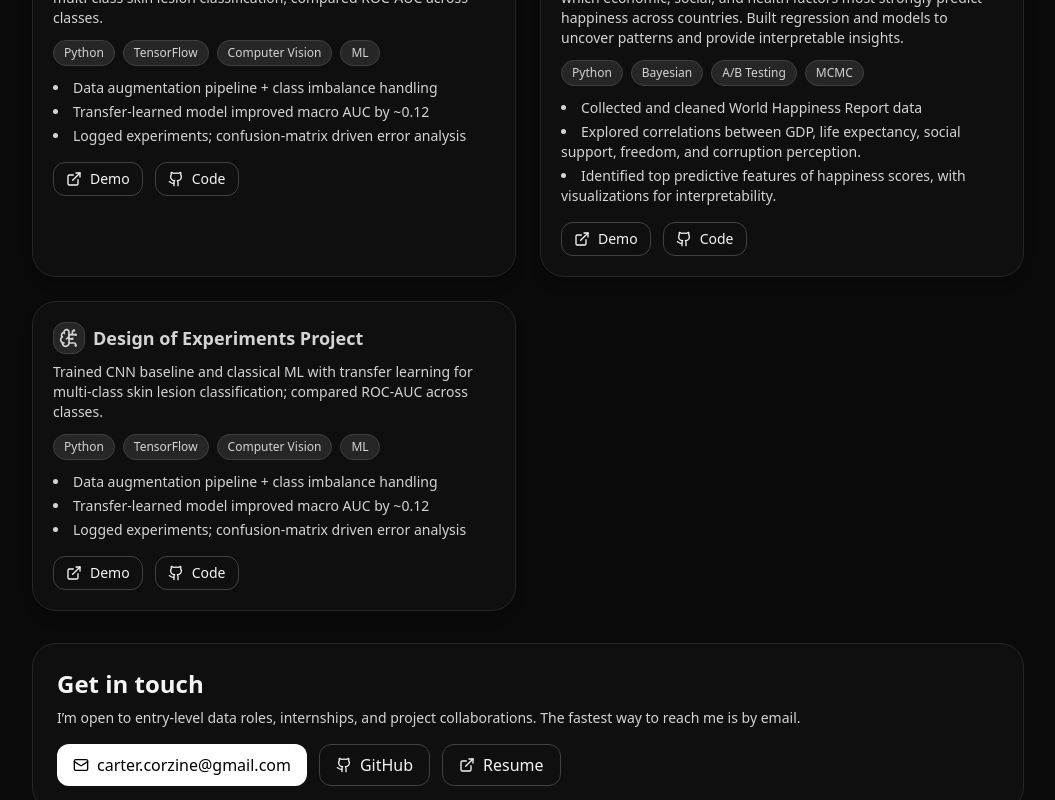
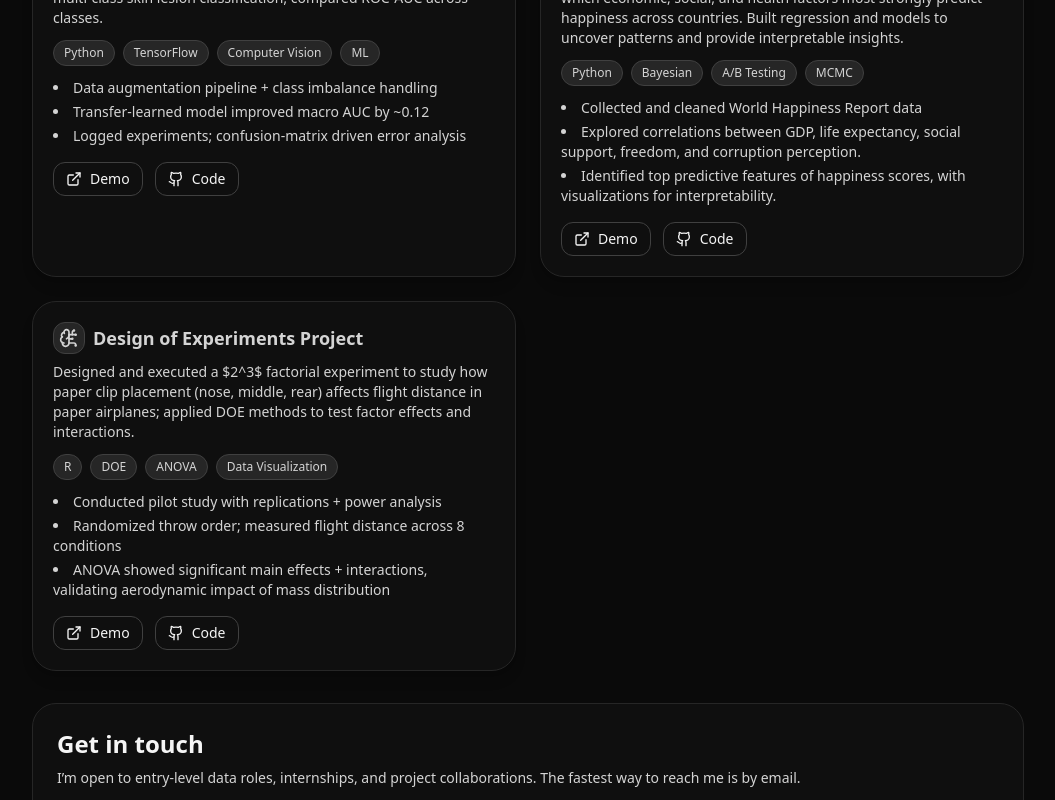
Before and after one commit to cartercorzine/Portfolio, a React (Vite) app: page / in a window 1280 px wide. Shown: the part 942-1742 px from the top of the page, without its empty margins (112-1167 px from the left). Built offline with nearby package versions, Linux system fonts and the light colour scheme.

Commit message:
added DOE discription

```diff
--- a/src/App.jsx
+++ b/src/App.jsx
@@ -18,7 +18,7 @@ const PROJECTS = [
     title: "Grocery Bread Sales Forecasting (ARIMA)",
     blurb:
       "Built ARIMA models to forecast weekly demand across bread SKUs, improving on naive baselines; created KPI dashboard and ordering playbook.",
-    tags: ["Python", "ARIMA", "Time Series", "Forecasting"],
+    tags: ["R", "ARIMA", "Time Series", "Forecasting"],
     highlights: [
       "Engineered features (seasonality, promotions) and compared ARIMA vs. ETS",
       "Reduced MAPE ~18% vs. store’s manual method (course project)",
@@ -73,14 +73,14 @@ const PROJECTS = [
   {
     title: "Design of Experiments Project",
     blurb:
-      "Trained CNN baseline and classical ML with transfer learning for multi-class skin lesion classification; compared ROC-AUC across classes.",
-    tags: ["Python", "TensorFlow", "Computer Vision", "ML"],
+      "Designed and executed a $2^3$ factorial experiment to study how paper clip placement (nose, middle, rear) affects flight distance in paper airplanes; applied DOE methods to test factor effects and interactions.",
+    tags: ["R", "DOE", "ANOVA", "Data Visualization"],
     highlights: [
-      "Data augmentation pipeline + class imbalance handling",
-      "Transfer-learned model improved macro AUC by ~0.12",
-      "Logged experiments; confusion-matrix driven error analysis",
+      "Conducted pilot study with replications + power analysis",
+      "Randomized throw order; measured flight distance across 8 conditions",
+      "ANOVA showed significant main effects + interactions, validating aerodynamic impact of mass distribution",
     ],
-    links: { code: "https://github.com/cartercorzine/Design-of-Experiments", demo: "#" },
+    links: { code: "https://github.com/cartercorzine/Design-of-Experiments", demo: "https://github.com/cartercorzine/Design-of-Experiments/blob/main/Paper_Airplane_Factorial_Design.pdf" },
     icon: <BrainCircuit className="w-5 h-5" />,
   },
 ];
```
